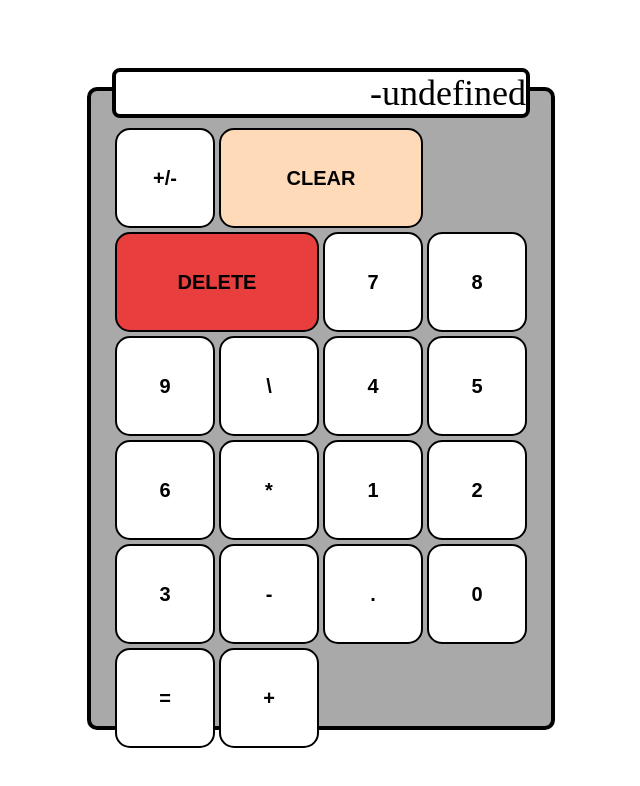
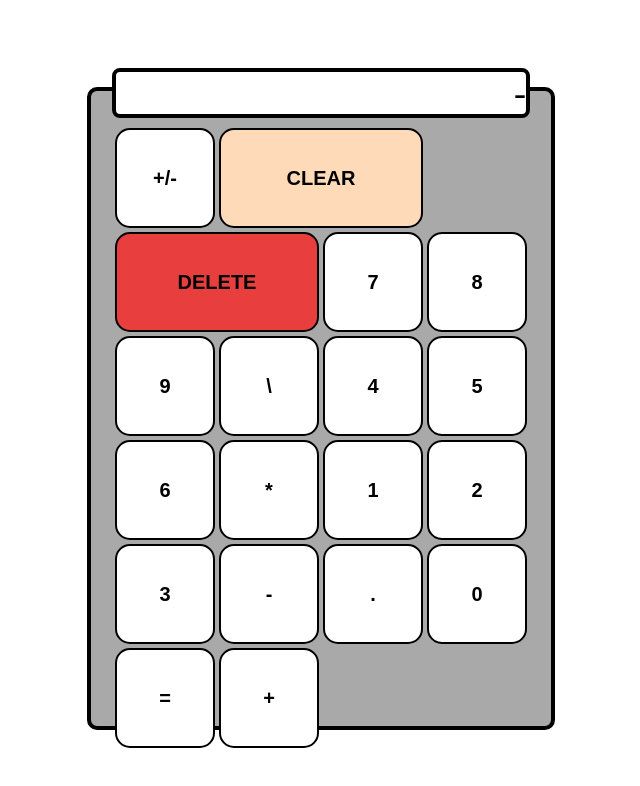
Before and after one commit to ChrisEOlsen/calculator, a plain HTML site: page index.html in a window 1280 px wide. Both pictures are taken after a click on the button "+/-". Shown: the whole page, without its empty margins (327-967 px from the left). Drawn offline with Linux system fonts and the light colour scheme.

Commit message:
fixed negative number repeat bug

```diff
--- a/index.html
+++ b/index.html
@@ -56,12 +56,21 @@
               negativeBtn.addEventListener('click', negativeUsed);
 
         function negativeUsed(){
-            if(partNum[0] == '-') return;
             if(!operatorActive){
-                let original = fullNum[0];
-                fullNum[0] = '-'+original;
-                screen.textContent = fullNum[0];
+                let check = fullNum[0];
+                if(typeof(check) == 'string' && check[0] == '-') return;
+
+                let original;
+                if(fullNum[0] != undefined){
+                    original = fullNum[0];
+                }else {
+                    original = partNum.join('');
+                    partNum = [];
+                }
+                    fullNum[0] = '-'+original;
+                    screen.textContent = fullNum[0];
             }else if(operatorActive){
+                if(partNum[0] == '-') return;
                 partNum.unshift('-');
                 screen.textContent = screen.textContent.slice(0,screen.textContent.length - partNum.length + 1);
                 screen.textContent += partNum.join('');
```
